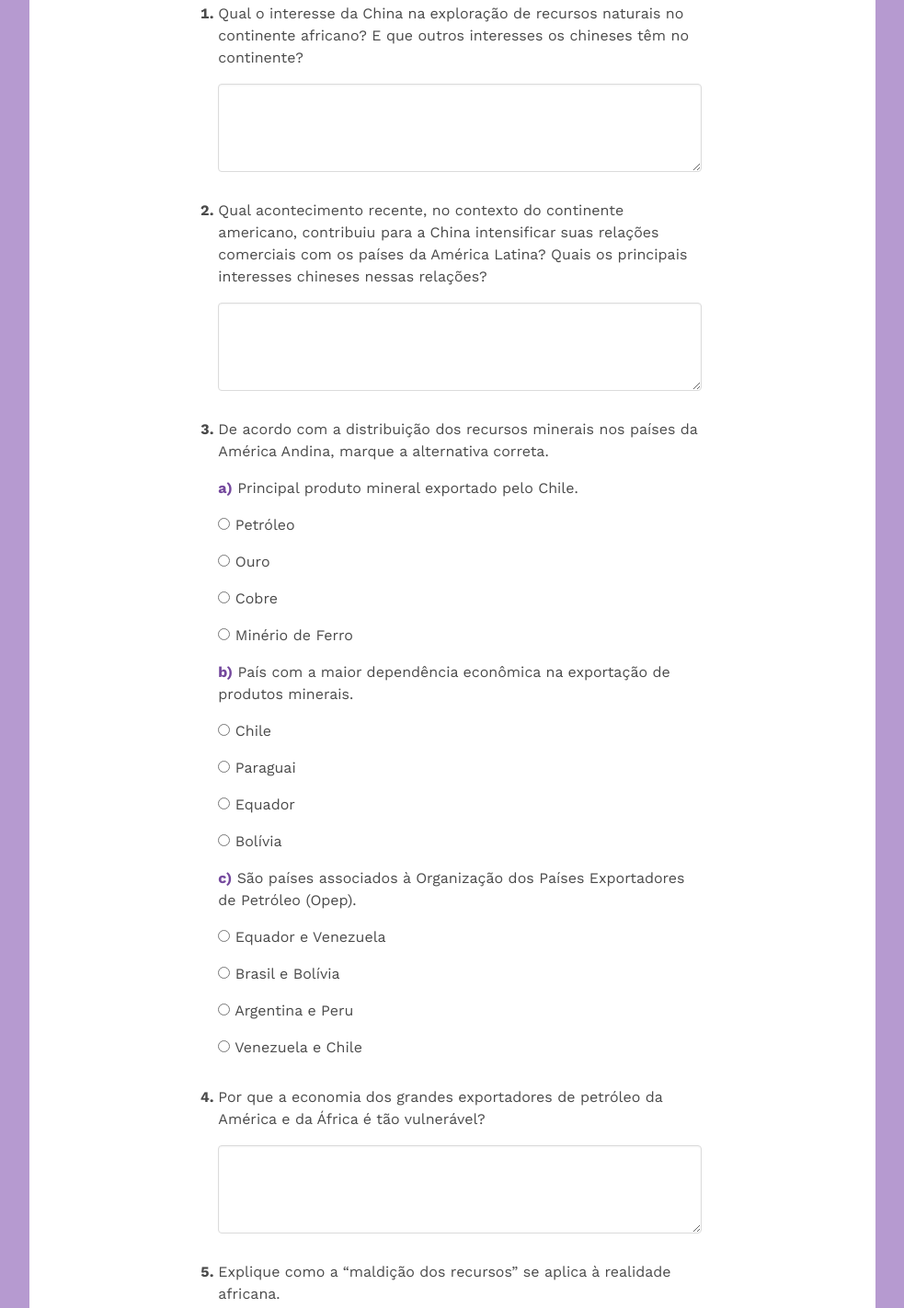
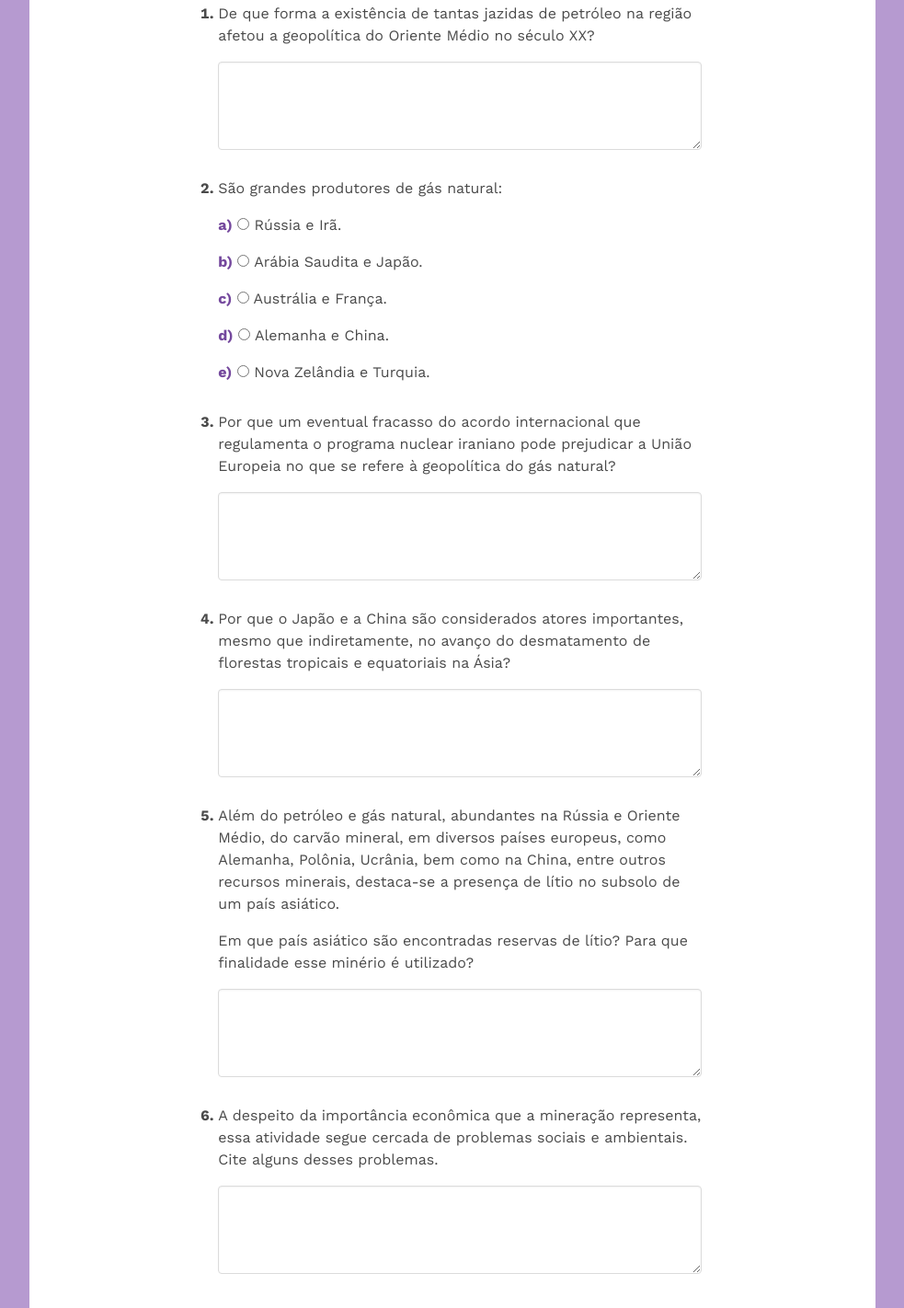
Before and after one commit to Dougllaz86/POR83_7_HE, a plain HTML site: page index.html in a window 1280 px wide. Shown: the part 161-1583 px from the top of the page at 92% size, without its empty margins (148-1131 px from the left). Drawn offline with nearby package versions, Linux system fonts and the light colour scheme.

Commit message:
geo92 - 5 - he - final

```diff
--- a/index.html
+++ b/index.html
@@ -22,41 +22,33 @@
             <hr>
             <ol class="is-decimal exercicios">
               <li>
-                <p>Qual o interesse da China na exploração de recursos naturais no continente africano? E que outros interesses os chineses têm no continente?</p>
+                <p>De que forma a existência de tantas jazidas de petróleo na região afetou a geopolítica do Oriente Médio no século XX?</p>
                 <textarea name="idpergunta_0" id="idpergunta_0" class="textarea" placeholder="" rows="3"></textarea>
               </li>
               <li>
-                <p>Qual acontecimento recente, no contexto do continente americano, contribuiu para a China intensificar suas relações comerciais com os países da América Latina? Quais os principais interesses chineses nessas relações?</p>
+                <p>São grandes produtores de gás natural:</p>
+                <p><strong class="has-text-primary">a)</strong> <label class="radio"> <input type="radio" name="answer"> Rússia e Irã.</label></p>
+                <p><strong class="has-text-primary">b)</strong> <label class="radio"> <input type="radio" name="answer"> Arábia Saudita e Japão.</label></p>
+                <p><strong class="has-text-primary">c)</strong> <label class="radio"> <input type="radio" name="answer"> Austrália e França.</label></p>
+                <p><strong class="has-text-primary">d)</strong> <label class="radio"> <input type="radio" name="answer"> Alemanha e China.</label></p>
+                <p><strong class="has-text-primary">e)</strong> <label class="radio"> <input type="radio" name="answer"> Nova Zelândia e Turquia.</label></p>
+              </li>
+              <li>
+                <p>Por que um eventual fracasso do acordo internacional que regulamenta o programa nuclear iraniano pode prejudicar a União Europeia no que se refere à geopolítica do gás natural?</p>
                 <textarea name="idpergunta_0" id="idpergunta_0" class="textarea" placeholder="" rows="3"></textarea>
               </li>
               <li>
-                <p>De acordo com a distribuição dos recursos minerais nos países da América Andina, marque a alternativa correta.</p>
-                <p><strong class="has-text-primary">a)</strong> Principal produto mineral exportado pelo Chile.</p>
-                <p><label class="radio"> <input type="radio" name="answer"> Petróleo</label></p>
-                <p><label class="radio"> <input type="radio" name="answer"> Ouro</label></p>
-                <p><label class="radio"> <input type="radio" name="answer"> Cobre</label></p>
-                <p><label class="radio"> <input type="radio" name="answer"> Minério de Ferro</label></p>
-                <p><strong class="has-text-primary">b)</strong> País com a maior dependência econômica na exportação de produtos minerais.</p>
-                <p><label class="radio"> <input type="radio" name="answer1"> Chile</label></p>
-                <p><label class="radio"> <input type="radio" name="answer1"> Paraguai</label></p>
-                <p><label class="radio"> <input type="radio" name="answer1"> Equador</label></p>
-                <p><label class="radio"> <input type="radio" name="answer1"> Bolívia</label></p>
-                <p><strong class="has-text-primary">c)</strong> São países associados à Organização dos Países Exportadores de Petróleo (Opep).</p>
-                <p><label class="radio"> <input type="radio" name="answer2"> Equador e Venezuela</label></p>
-                <p><label class="radio"> <input type="radio" name="answer2"> Brasil e Bolívia</label></p>
-                <p><label class="radio"> <input type="radio" name="answer2"> Argentina e Peru</label></p>
-                <p><label class="radio"> <input type="radio" name="answer2"> Venezuela e Chile</label></p>
-              </li>
-              <li>
-                <p>Por que a economia dos grandes exportadores de petróleo da América e da África é tão vulnerável?</p>
+                <p>Por que o Japão e a China são considerados atores importantes, mesmo que indiretamente, no avanço do desmatamento de florestas tropicais e equatoriais na Ásia?</p>
                 <textarea name="idpergunta_0" id="idpergunta_0" class="textarea" placeholder="" rows="3"></textarea>
               </li>
               <li>
-                <p>Explique como a “maldição dos recursos” se aplica à realidade africana.</p>
+                <p>Além do petróleo e gás natural, abundantes na Rússia e Oriente Médio, do carvão mineral, em diversos países europeus, como Alemanha, Polônia, Ucrânia, bem como na China, entre outros recursos minerais, destaca-se a presença de
+                  lítio no subsolo de um país asiático.</p>
+                <p>Em que país asiático são encontradas reservas de lítio? Para que finalidade esse minério é utilizado?</p>
                 <textarea name="idpergunta_0" id="idpergunta_0" class="textarea" placeholder="" rows="3"></textarea>
               </li>
               <li>
-                <p>O que há de comum entre a Amazônia e a Floresta do Congo? De que maneira sua exploração poderia ocorrer de forma mais adequada?</p>
+                <p>A despeito da importância econômica que a mineração representa, essa atividade segue cercada de problemas sociais e ambientais. Cite alguns desses problemas.</p>
                 <textarea name="idpergunta_0" id="idpergunta_0" class="textarea" placeholder="" rows="3"></textarea>
               </li>
             </ol>
```
